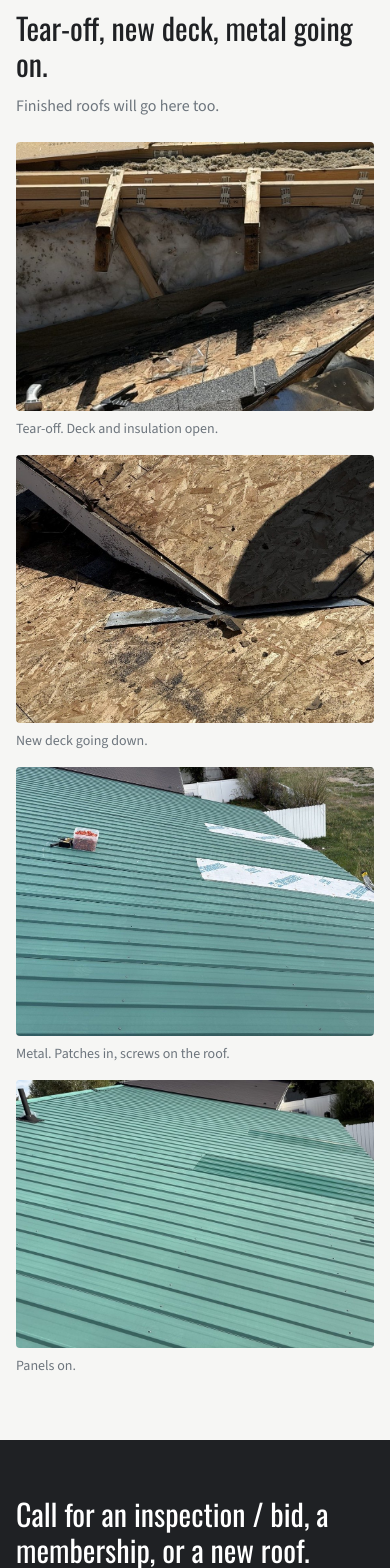
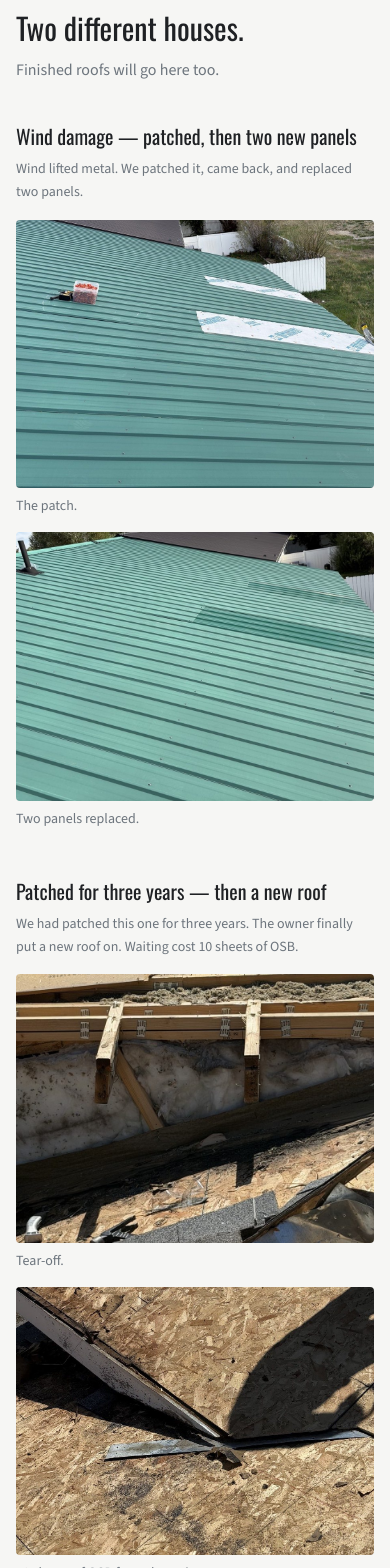
Before and after one commit to Ferguson33/ferg-and-sons-roofing, a Next.js app: page / in a window 390 px wide. Shown: the part 4860-6428 px from the top of the page. Built offline with nearby package versions, Linux system fonts and the light colour scheme.

Commit message:
Tell the two On the job houses as separate jobs.

```diff
--- a/app/page.tsx
+++ b/app/page.tsx
@@ -147,59 +147,76 @@ export default function HomePage() {
 
       <section className="mx-auto max-w-6xl px-4 py-16 sm:px-6">
         <p className="font-display text-xs uppercase tracking-[0.28em] text-red">On the job</p>
-        <h2 className="mt-3 text-3xl text-charcoal">Tear-off, new deck, metal going on.</h2>
+        <h2 className="mt-3 text-3xl text-charcoal">Two different houses.</h2>
         <p className="mt-3 max-w-2xl text-steel">
           Finished roofs will go here too.
         </p>
-        <div className="mt-6 grid gap-4 sm:grid-cols-2">
+
+        <div className="mt-10">
+          <h3 className="text-xl text-charcoal">Wind damage — patched, then two new panels</h3>
+          <p className="mt-2 max-w-2xl text-sm leading-relaxed text-steel">
+            Wind lifted metal. We patched it, came back, and replaced two panels.
+          </p>
+          <div className="mt-4 grid gap-4 sm:grid-cols-2">
             <figure className="min-w-0">
               <div className="relative aspect-[4/3] overflow-hidden rounded-sm">
                 <Image
-                src="/images/jobs/tearoff-deck.jpg"
-                alt="Tear-off: open rafters, insulation, and new deck"
+                  src="/images/jobs/metal-underlayment.jpg"
+                  alt="Green metal roof patched with underlayment after wind damage"
                   fill
                   className="object-cover"
                   sizes="(min-width: 640px) 50vw, 100vw"
                 />
               </div>
-            <figcaption className="mt-2 text-sm text-steel">Tear-off. Deck and insulation open.</figcaption>
+              <figcaption className="mt-2 text-sm text-steel">The patch.</figcaption>
+            </figure>
+            <figure className="min-w-0">
+              <div className="relative aspect-[4/3] overflow-hidden rounded-sm">
+                <Image
+                  src="/images/jobs/metal-panels-in.jpg"
+                  alt="Two replacement panels on a green metal roof"
+                  fill
+                  className="object-cover"
+                  sizes="(min-width: 640px) 50vw, 100vw"
+                />
+              </div>
+              <figcaption className="mt-2 text-sm text-steel">Two panels replaced.</figcaption>
+            </figure>
+          </div>
+        </div>
+
+        <div className="mt-12">
+          <h3 className="text-xl text-charcoal">Patched for three years — then a new roof</h3>
+          <p className="mt-2 max-w-2xl text-sm leading-relaxed text-steel">
+            We had patched this one for three years. The owner finally put a new
+            roof on. Waiting cost 10 sheets of OSB.
+          </p>
+          <div className="mt-4 grid gap-4 sm:grid-cols-2">
+            <figure className="min-w-0">
+              <div className="relative aspect-[4/3] overflow-hidden rounded-sm">
+                <Image
+                  src="/images/jobs/tearoff-deck.jpg"
+                  alt="Tear-off: open rafters, insulation, and deck"
+                  fill
+                  className="object-cover"
+                  sizes="(min-width: 640px) 50vw, 100vw"
+                />
+              </div>
+              <figcaption className="mt-2 text-sm text-steel">Tear-off.</figcaption>
             </figure>
             <figure className="min-w-0">
               <div className="relative aspect-[4/3] overflow-hidden rounded-sm">
                 <Image
                   src="/images/jobs/new-osb-deck.jpg"
-                alt="New OSB roof deck on a job"
+                  alt="New OSB replacing deck damaged by a delayed new roof"
                   fill
                   className="object-cover"
                   sizes="(min-width: 640px) 50vw, 100vw"
                 />
               </div>
-            <figcaption className="mt-2 text-sm text-steel">New deck going down.</figcaption>
+              <figcaption className="mt-2 text-sm text-steel">10 sheets of OSB from the wait.</figcaption>
             </figure>
-          <figure className="min-w-0">
-            <div className="relative aspect-[4/3] overflow-hidden rounded-sm">
-              <Image
-                src="/images/jobs/metal-underlayment.jpg"
-                alt="Green metal roof with underlayment patches and screws on the panel"
-                fill
-                className="object-cover"
-                sizes="(min-width: 640px) 50vw, 100vw"
-              />
           </div>
-            <figcaption className="mt-2 text-sm text-steel">Metal. Patches in, screws on the roof.</figcaption>
-          </figure>
-          <figure className="min-w-0">
-            <div className="relative aspect-[4/3] overflow-hidden rounded-sm">
-              <Image
-                src="/images/jobs/metal-panels-in.jpg"
-                alt="Green standing-seam metal panels fastened on a roof"
-                fill
-                className="object-cover"
-                sizes="(min-width: 640px) 50vw, 100vw"
-              />
-            </div>
-            <figcaption className="mt-2 text-sm text-steel">Panels on.</figcaption>
-          </figure>
         </div>
       </section>
 
```
Lines whose indentation alone changed are shown as unchanged.
